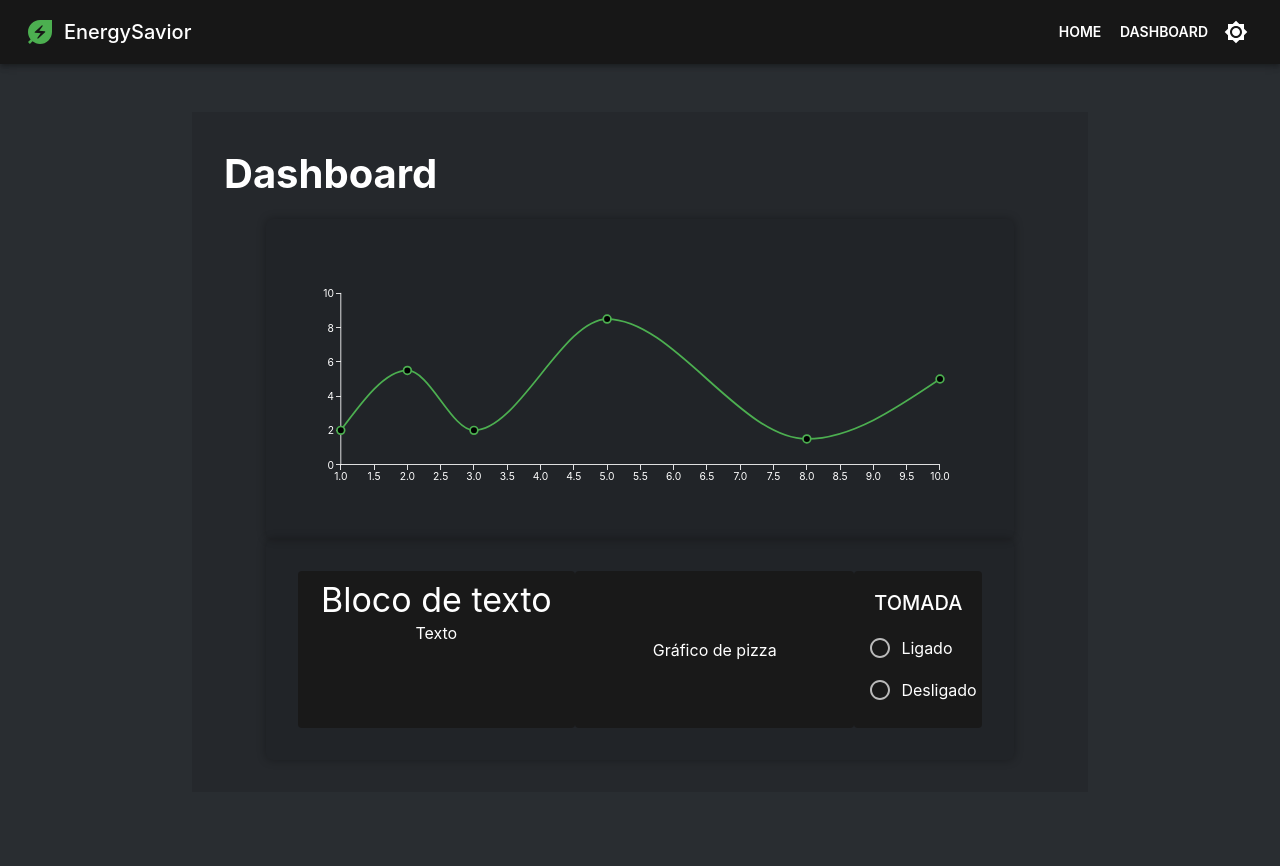
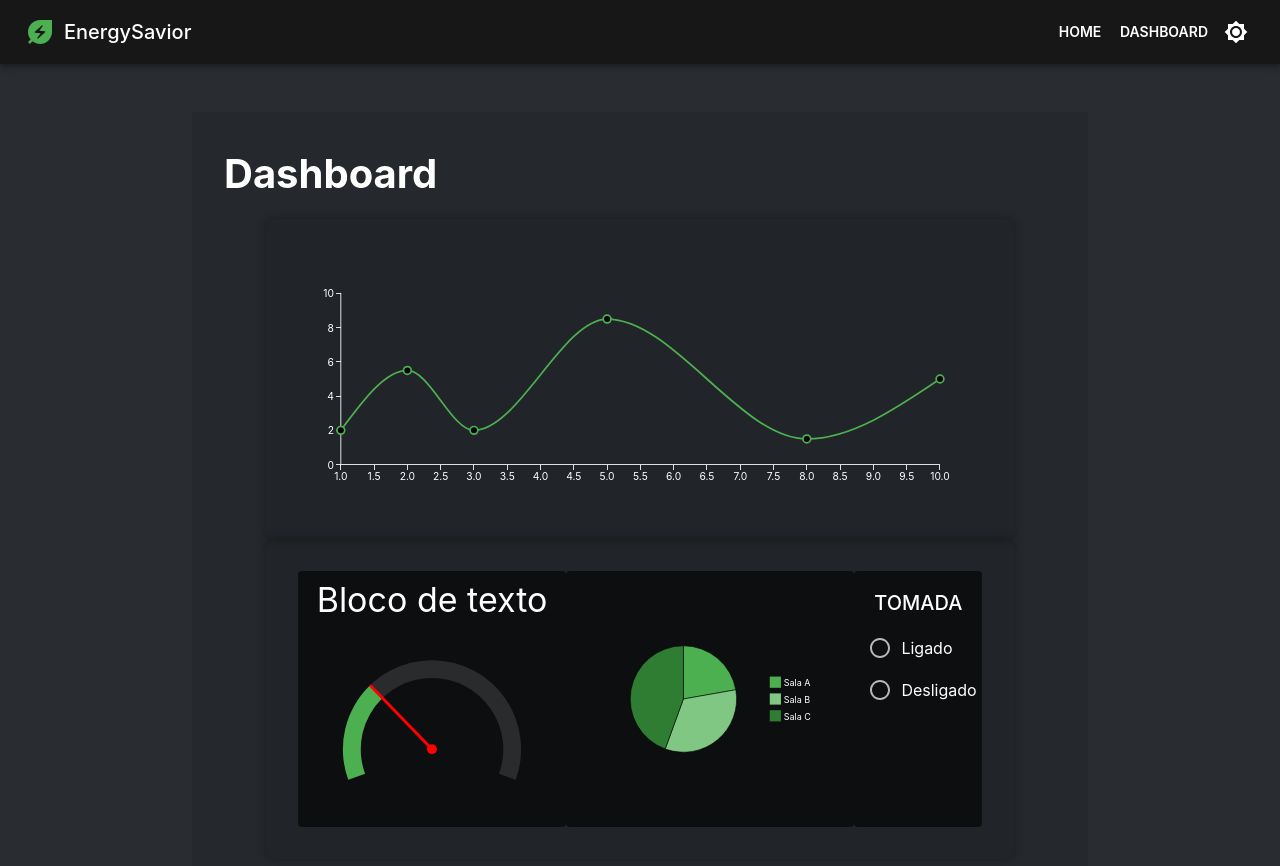
Before and after one commit to gvfirmeza/hackathonGreen, a React (Create React App) app in the folder web/: page /dashboard in a window 1280 px wide. Shown: the top 866 px of the page. Before the commit the page ends 800 px from the top, so only its background shows below. Built offline with nearby package versions, Linux system fonts and the light colour scheme.

Commit message:
'basic-pie'

```diff
--- /dev/null
+++ b/web/src/components/basicpie/BasicPie.js
@@ -0,0 +1,20 @@
+import * as React from 'react';
+import { PieChart } from '@mui/x-charts/PieChart';
+
+export default function BasicPie() {
+  return (
+    <PieChart
+      series={[
+        {
+          data: [
+            { id: 0, value: 10, label: 'Sala A', color: '#4caf50' },
+            { id: 1, value: 15, label: 'Sala B', color: '#81c784' },
+            { id: 2, value: 20, label: 'Sala C', color: '#2e7d32' },
+          ],
+        },
+      ]}
+      width={400}
+      height={200}
+    />
+  );
+}
--- a/web/src/components/dash/Dash.js
+++ b/web/src/components/dash/Dash.js
@@ -6,9 +6,10 @@ import RadioGroup from '@mui/material/RadioGroup';
 import FormControlLabel from '@mui/material/FormControlLabel';
 import FormControl from '@mui/material/FormControl';
 import BasicLineChart from "../basiclinechart/BasicLineChart";
+import BasicPie from "../basicpie/BasicPie";
+import GaugePointer from "../gaugepointer/GaugePointer";
 
 const Dashboard = styled(Box)(({ theme }) => ({
-  height: "85vh",
   width: "70vw",
   margin: "0 auto",
   display: "flex",
@@ -63,9 +64,12 @@ const ContainerBaixo = styled(Box)(({ theme }) => ({
 
 const BlocoTexto = styled(Box)(({ theme }) => ({
   width: "18em",
+  display: "flex",
+  flexDirection: "column",
+  alignItems: "center",
   textAlign: "center",
   padding: theme.spacing(1),
-  backgroundColor: "#191919",
+  backgroundColor: "rgba(0,0,0,0.6)",
   borderRadius: "4px",
 }));
 
@@ -73,7 +77,7 @@ const BlocoPower = styled(Box)(({ theme }) => ({
   width: "8em",
   textAlign: "center",
   padding: theme.spacing(2),
-  backgroundColor: "#191919",
+  backgroundColor: "rgba(0,0,0,0.6)",
   borderRadius: "4px",
 }));
 
@@ -83,7 +87,7 @@ const GrafPizza = styled(Box)(({ theme }) => ({
   alignItems: "center",
   justifyContent: "center",
   borderRadius: "4px",
-  backgroundColor: "#191919",
+  backgroundColor: "rgba(0,0,0,0.6)",
   padding: theme.spacing(4),
   [theme.breakpoints.down("sm")]: {
     flexDirection: "column",
@@ -103,10 +107,12 @@ const Dash = () => {
         </GrafBarra>
         <ContainerBaixo>
           <BlocoTexto>
-            <Typography variant="h4">Bloco de texto</Typography>
-            <Typography variant="body1">Texto</Typography>
+          <Typography variant="h4">Bloco de texto</Typography>
+          <GaugePointer />
           </BlocoTexto>
-          <GrafPizza>Gráfico de pizza</GrafPizza>
+          <GrafPizza>
+            <BasicPie />
+          </GrafPizza>
           <BlocoPower>
             <Typography variant="h6">TOMADA</Typography>
             <FormControl sx={'margin-top: 8px'}>
--- /dev/null
+++ b/web/src/components/gaugepointer/GaugePointer.js
@@ -0,0 +1,47 @@
+import * as React from 'react';
+import {
+  GaugeContainer,
+  GaugeValueArc,
+  GaugeReferenceArc,
+  useGaugeState,
+} from '@mui/x-charts/Gauge';
+
+function GaugePointer() {
+  const { valueAngle, outerRadius, cx, cy } = useGaugeState();
+
+  if (valueAngle === null) {
+    // No value to display
+    return null;
+  }
+
+  const target = {
+    x: cx + outerRadius * Math.sin(valueAngle),
+    y: cy - outerRadius * Math.cos(valueAngle),
+  };
+  return (
+    <g>
+      <circle cx={cx} cy={cy} r={5} fill="red" />
+      <path
+        d={`M ${cx} ${cy} L ${target.x} ${target.y}`}
+        stroke="red"
+        strokeWidth={3}
+      />
+    </g>
+  );
+}
+
+export default function CompositionExample() {
+  return (
+    <GaugeContainer
+      width={200}
+      height={200}
+      startAngle={-110}
+      endAngle={110}
+      value={30}
+    >
+      <GaugeReferenceArc />
+      <GaugeValueArc />
+      <GaugePointer />
+    </GaugeContainer>
+  );
+}
```
